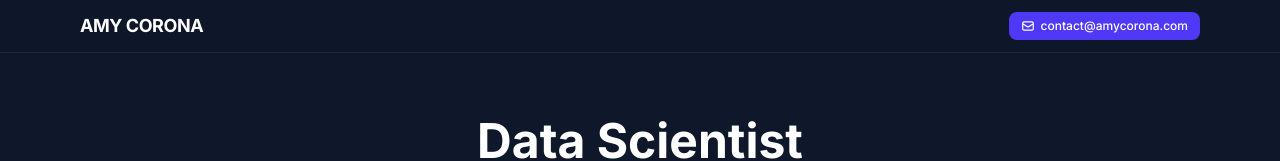
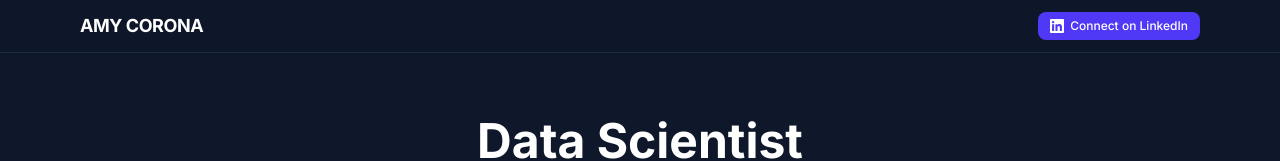
Before and after one commit to acorona1234/amycorona.com, a Next.js app: page / in a window 1280 px wide. Shown: the top 161 px of the page. Built offline with nearby package versions, Linux system fonts and the light colour scheme.

Commit message:
Replace email with LinkedIn button

```diff
--- a/src/app/page.tsx
+++ b/src/app/page.tsx
@@ -41,24 +41,20 @@
             AMY CORONA
           </Link>
           <a
-            href="mailto:contact@amycorona.com"
+            href="https://www.linkedin.com/in/amy-corona-96492744/"
+            target="_blank"
+            rel="noopener noreferrer"
             className="flex items-center gap-1.5 bg-indigo-600 hover:bg-indigo-700 px-3 py-1.5 rounded-lg transition-colors text-xs font-medium"
           >
             <svg
               className="w-3.5 h-3.5"
-              fill="none"
-              stroke="currentColor"
+              fill="currentColor"
               viewBox="0 0 24 24"
             >
-              <path
-                strokeLinecap="round"
-                strokeLinejoin="round"
-                strokeWidth={2}
-                d="M3 8l7.89 5.26a2 2 0 002.22 0L21 8M5 19h14a2 2 0 002-2V7a2 2 0 00-2-2H5a2 2 0 00-2 2v10a2 2 0 002 2z"
-              />
+              <path d="M20.447 20.452h-3.554v-5.569c0-1.328-.027-3.037-1.852-3.037-1.853 0-2.136 1.445-2.136 2.939v5.667H9.351V9h3.414v1.561h.046c.477-.9 1.637-1.85 3.37-1.85 3.601 0 4.267 2.37 4.267 5.455v6.286zM5.337 7.433c-1.144 0-2.063-.926-2.063-2.065 0-1.138.92-2.063 2.063-2.063 1.14 0 2.064.925 2.064 2.063 0 1.139-.925 2.065-2.064 2.065zm1.782 13.019H3.555V9h3.564v11.452zM22.225 0H1.771C.792 0 0 .774 0 1.729v20.542C0 23.227.792 24 1.771 24h20.451C23.2 24 24 23.227 24 22.271V1.729C24 .774 23.2 0 22.222 0h.003z"/>
             </svg>
-            <span className="hidden sm:inline">contact@amycorona.com</span>
-            <span className="sm:hidden">Contact</span>
+            <span className="hidden sm:inline">Connect on LinkedIn</span>
+            <span className="sm:hidden">LinkedIn</span>
           </a>
         </div>
       </header>
```
